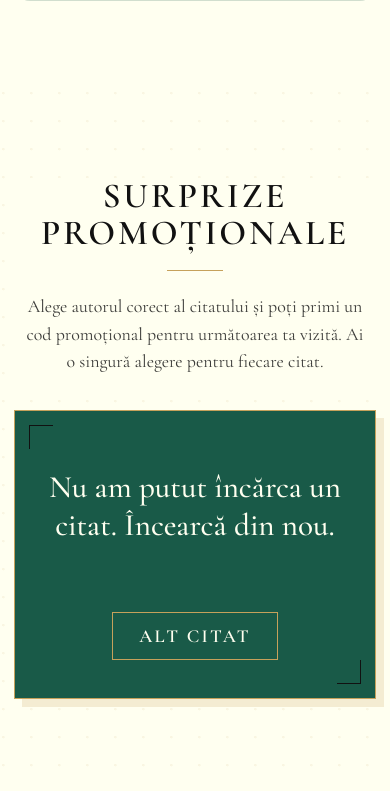
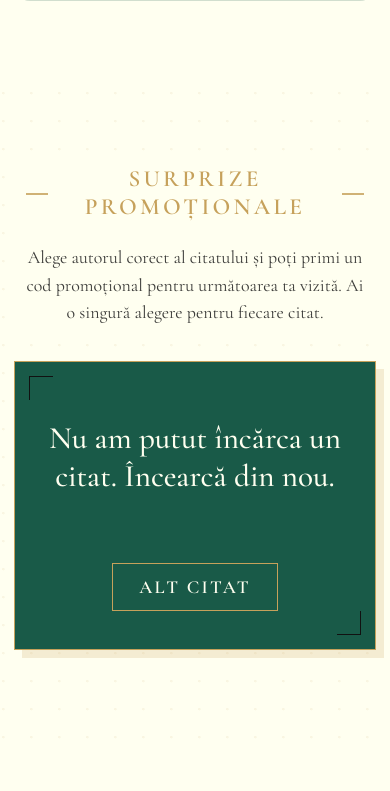
Before and after one commit to ionelacioanca/Farmecul-Tau, a PHP site: page / in a window 390 px wide. Shown: the part 2170-2961 px from the top of the page. After the commit the page ends 2908 px from the top, so only its background shows below. Run offline with PHP 8.4, Linux system fonts and the light colour scheme; data that the repository does not hold is empty; some web fonts are replaced.

Commit message:
UI for quote game

```diff
--- a/css/style.css
+++ b/css/style.css
@@ -485,26 +485,6 @@ body {
 	text-align: center;
 }
 
-.beauty-game-title {
-	margin: 15px 0 0;
-	color: var(--black);
-	font-family: 'Cormorant Garamond', Georgia, serif;
-	font-size: clamp(2.25rem, 4.5vw, 3.5rem);
-	font-weight: 600;
-	letter-spacing: 0.12em;
-	line-height: 1.05;
-	text-transform: uppercase;
-}
-
-.beauty-game-title::after {
-	display: block;
-	width: 56px;
-	height: 1px;
-	margin: 18px auto 0;
-	background: var(--gold);
-	content: '';
-}
-
 .beauty-game-instructions {
 	max-width: 720px;
 	margin: 22px auto 0;
@@ -728,7 +708,13 @@ body {
 		margin-bottom: 34px;
 		padding: 0 12px;
 	}
-	.beauty-game-title { font-size: clamp(2rem, 9vw, 2.7rem); letter-spacing: 0.08em; }
+	.beauty-game-title {
+		gap: 8px;
+		font-size: 1.45rem;
+		letter-spacing: 0.14em;
+	}
+	.beauty-game-title::before,
+	.beauty-game-title::after { width: 28px; }
 	.beauty-game-instructions { font-size: 1.12rem; }
 	.beauty-game-panel {
 		padding: 58px 18px 38px;
--- a/index.php
+++ b/index.php
@@ -15,7 +15,7 @@
 	<section class="beauty-game" aria-labelledby="beauty-game-title">
 		<div class="beauty-game-shell">
 			<div class="beauty-game-heading">
-				<h2 class="beauty-game-title" id="beauty-game-title">SURPRIZE PROMOȚIONALE</h2>
+				<h2 class="site-map-kicker beauty-game-title" id="beauty-game-title">SURPRIZE PROMOȚIONALE</h2>
 				<p class="beauty-game-instructions">Alege autorul corect al citatului și poți primi un cod promoțional pentru următoarea ta vizită. Ai o singură alegere pentru fiecare citat.</p>
 			</div>
 
```
